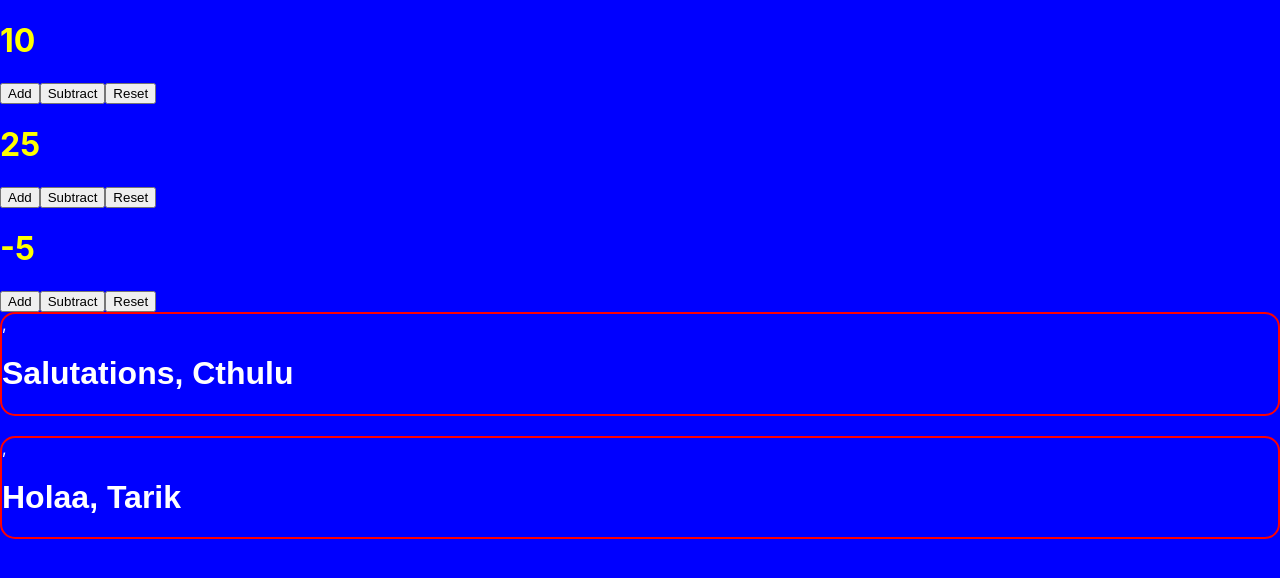
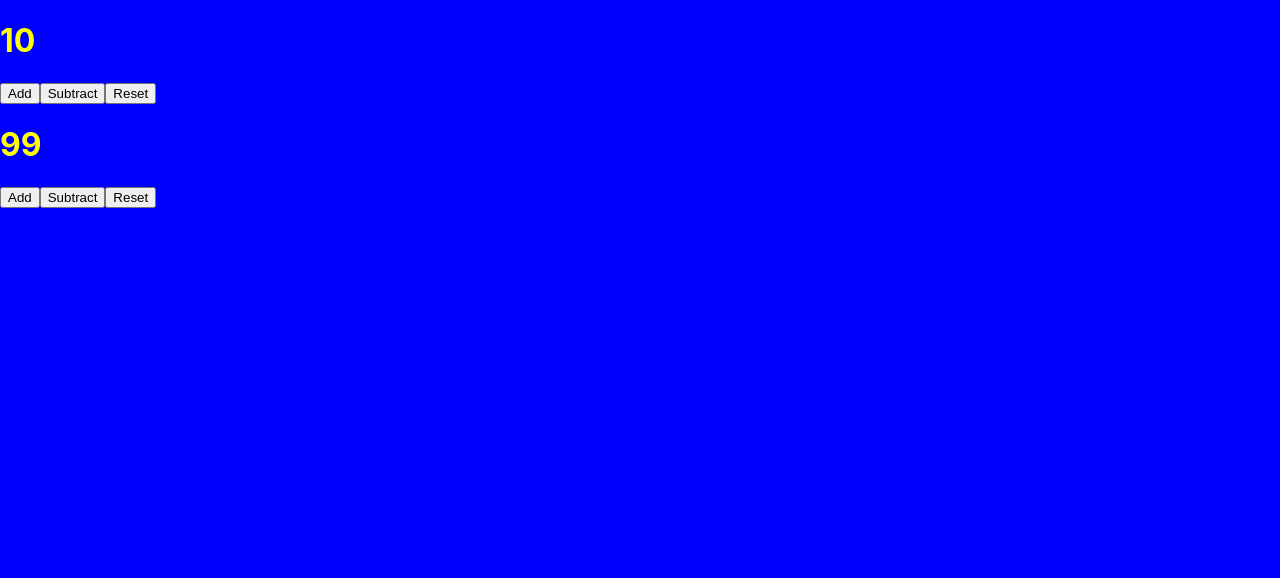
Before and after one commit to tariktabakovic/react-demo-review, a React (Create React App) app: page / in a window 1280 px wide. Shown: the top 578 px of the page. Built offline with nearby package versions, Linux system fonts and the light colour scheme.

Commit message:
moves state into App

```diff
--- a/src/App.js
+++ b/src/App.js
@@ -4,25 +4,64 @@ import './App.css';
 import Greet from './Greet';
 import Counter from './Counter';
 
-function App() {
+
+// I want to move the state of the counters (and their behaviors) into the App.
+// I have to lift the state up so that the Counters can share state (and behaviors).
+class App extends React.Component {
+  constructor(props){
+    super(props);
+    this.state = {
+      values: [
+        10,
+        99
+      ]
+  };
+}
+  render(){
     return (
       <div>
-      <Counter initialValue= {10}
-      changeBy= {5}/>
-      <Counter initialValue= {25}
-      changeBy= {50}/>
-      <Counter initialValue= {-5}
-      changeBy= {20}/>
-      <Greet
+        <Counter
+        value= {this.state.values[0]}
+        changeBy= {5}
+        clickHandler= {this._updateValue}
+        index= {0}
+        />
+        <Counter
+        value= {this.state.values[1]}
+        changeBy= {50}
+        clickHandler= {this._updateValue}
+        index= {1}
+        />
+        {/* <Counter initialValue= {-5}
+        changeBy= {20}/> */}
+        {/* <Greet
         whom= 'Cthulu'
         how= 'Salutations'
         />
         <Greet
         whom= 'Tarik'
         how= 'Holaa'
-      />
+        /> */}
       </div>
     );
   }
+  _updateValue = (index, newValue) =>{
+    // make a copy of the current value array
+    const newValues = [
+      ...this.state.values
+    ];
+
+    // modify the copy
+    newValue[index] = newValue;
+
+    // update state with the new copy
+    this.setState({
+      values: newValues
+    });
+  }
+}
+
+// function App() {
+// }
 
 export default App;
--- a/src/Counter.js
+++ b/src/Counter.js
@@ -5,15 +5,15 @@ class Counter extends React.Component {
         super(props);
 
         this.state = {
-            value: props.initialValue,
-            changeBy: props.changeBy
+            initialValue: props.value,
+            // changeBy: props.changeBy
         }
     }
     render () {
         return (
             <div>
                 <h1>
-                    {this.state.value}
+                    {this.props.value}
                 </h1>
                     <button onClick= {this._incrementValue}> Add </button>
                     <button onClick= {this._reduceValue}> Subtract </button>
@@ -25,19 +25,25 @@ class Counter extends React.Component {
     // Write helper functions as arrow functions. Arrow functions retain the correct
     // value of the THIS keyword
     _incrementValue = () => {
-        this.setState({
-            value: this.state.value + this.state.changeBy
-        });
+        const newVal = this.props.value + this.props.changeBy;
+        this.props.clickHandler(this.props.index, newVal);
+        // this.setState({
+        //     value: this.state.value + this.state.changeBy
+        // });
     }
     _reduceValue = () =>{
-        this.setState({
-            value: this.state.value - this.state.changeBy
-        });
+        const newVal = this.props.value + this.props.changeBy;
+        this.props.clickHandler(this.props.index, newVal);
+        // this.setState({
+        //     value: this.state.value - this.state.changeBy
+        // });
     }
     _resetValue = () => {
-        this.setState({
-            value: this.props.initialValue
-        });
+        this.props.clickHandler(this.props.index,
+            this.state.initialValue)
+        // this.setState({
+        //     value: this.props.initialValue
+        // });
     }
 
 }
```
Lines whose indentation alone changed are shown as unchanged.
